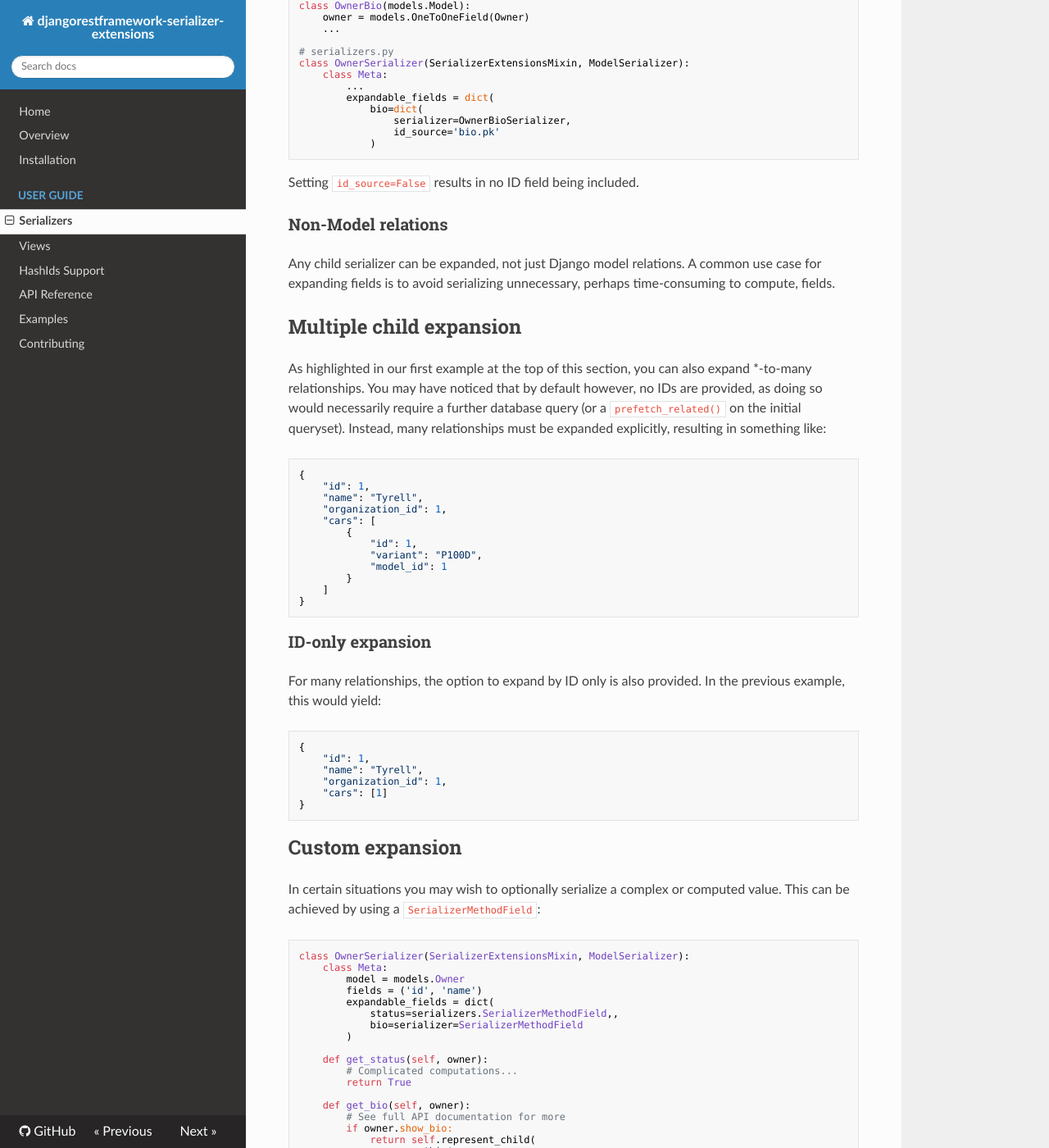
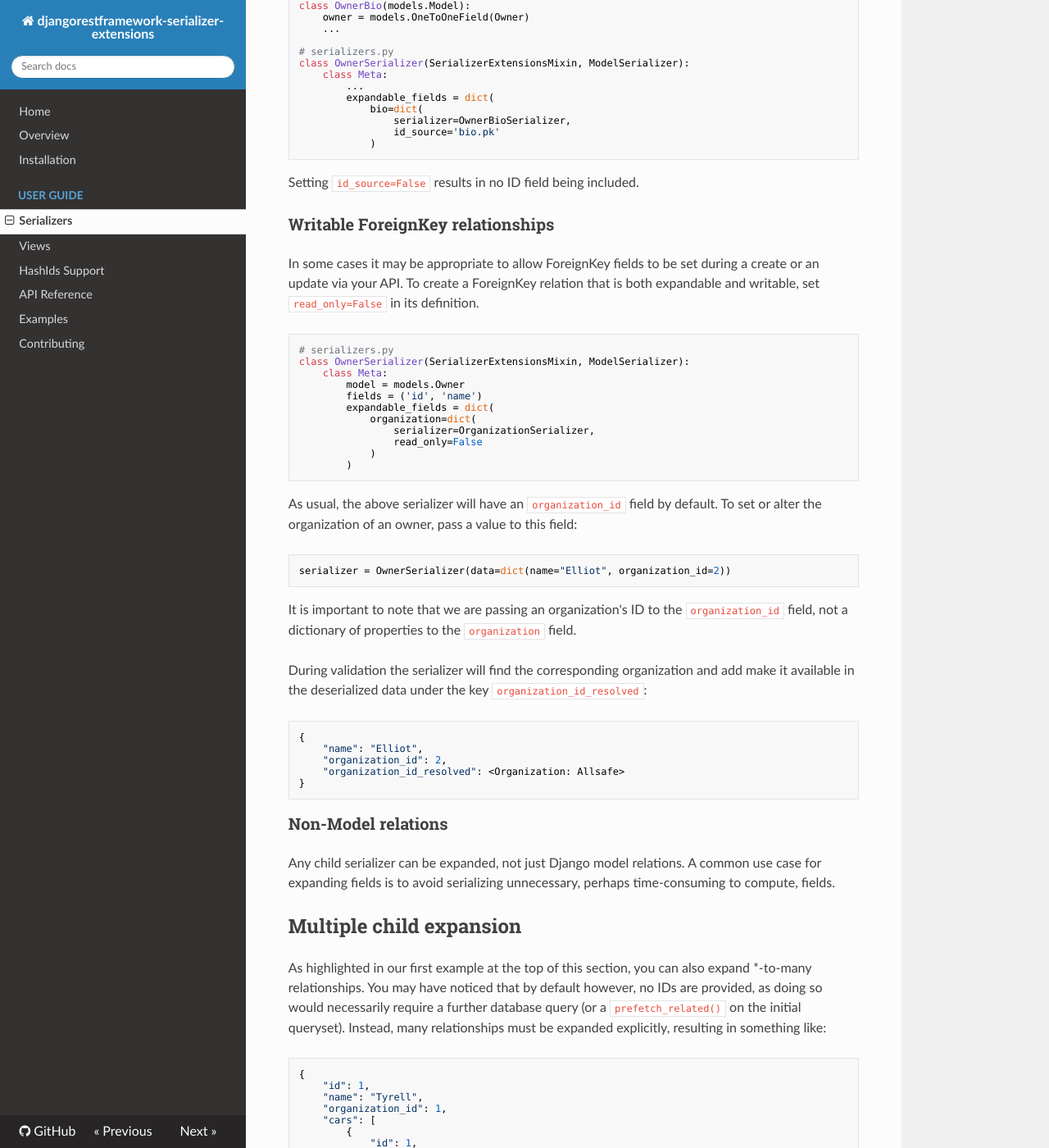
Before and after one commit to evenicoulddoit/django-rest-framework-serializer-extensions, an MkDocs documentation site: the page built from docs/usage-serializers.md, in a window 1280 px wide and 1400 px high, scrolled down 2182 px. Shown: the whole window at 82% size. Built offline with MkDocs 1.6.1, drawn with Linux system fonts in a browser that asks for light colours; nearby versions of some CDN libraries; old or Windows-style settings are respelled for this version of MkDocs.

Commit message:
Add documenation

````diff
--- a/docs/usage-serializers.md
+++ b/docs/usage-serializers.md
@@ -137,6 +137,49 @@ class OwnerSerializer(SerializerExtensionsMixin, ModelSerializer):
 Setting `id_source=False` results in no ID field being included.
 
 
+### Writable ForeignKey relationships
+In some cases it may be appropriate to allow ForeignKey fields to be set during
+a create or an update via your API. To create a ForeignKey relation that is
+both expandable and writable, set `read_only=False` in its definition.
+
+```py
+# serializers.py
+class OwnerSerializer(SerializerExtensionsMixin, ModelSerializer):
+    class Meta:
+        model = models.Owner
+        fields = ('id', 'name')
+        expandable_fields = dict(
+            organization=dict(
+                serializer=OrganizationSerializer,
+                read_only=False
+            )
+        )
+```
+
+As usual, the above serializer will have an `organization_id` field by default.
+To set or alter the organization of an owner, pass a value to this field:
+
+```py
+serializer = OwnerSerializer(data=dict(name="Elliot", organization_id=2))
+```
+
+It is important to note that we are passing an organization's ID to the
+`organization_id` field, not a dictionary of properties to the `organization`
+field.
+
+During validation the serializer will find the corresponding organization and
+add make it available in the deserialized data under the key
+`organization_id_resolved`:
+
+```py
+{
+    "name": "Elliot",
+    "organization_id": 2,
+    "organization_id_resolved": <Organization: Allsafe>
+}
+```
+
+
 ### Non-Model relations
 Any child serializer can be expanded, not just Django model relations.
 A common use case for expanding fields is to avoid serializing unnecessary,
````
